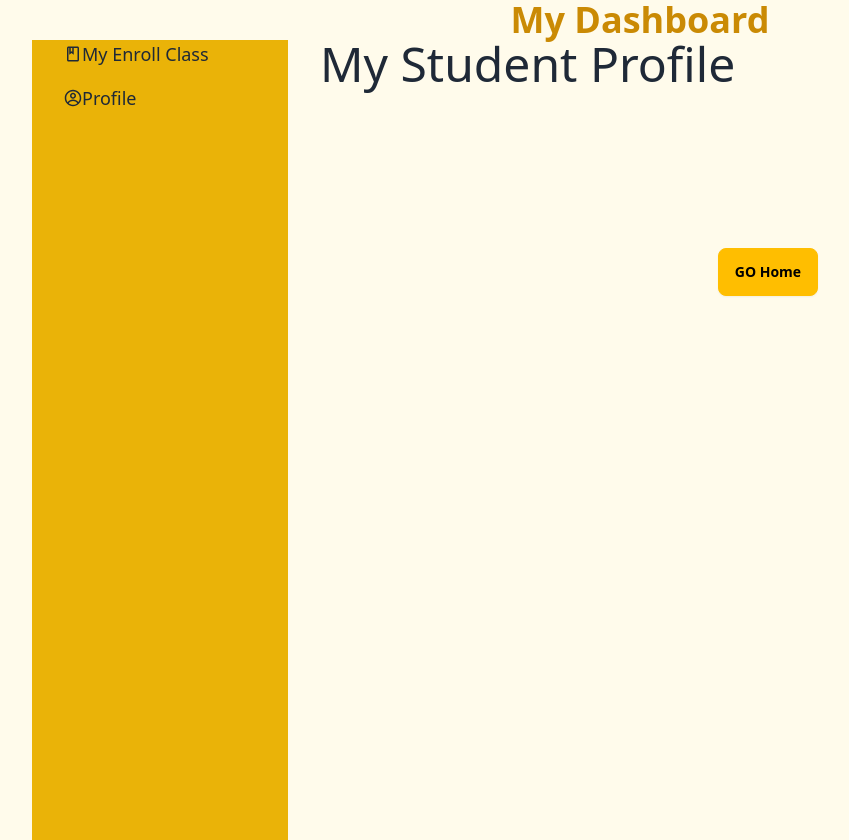
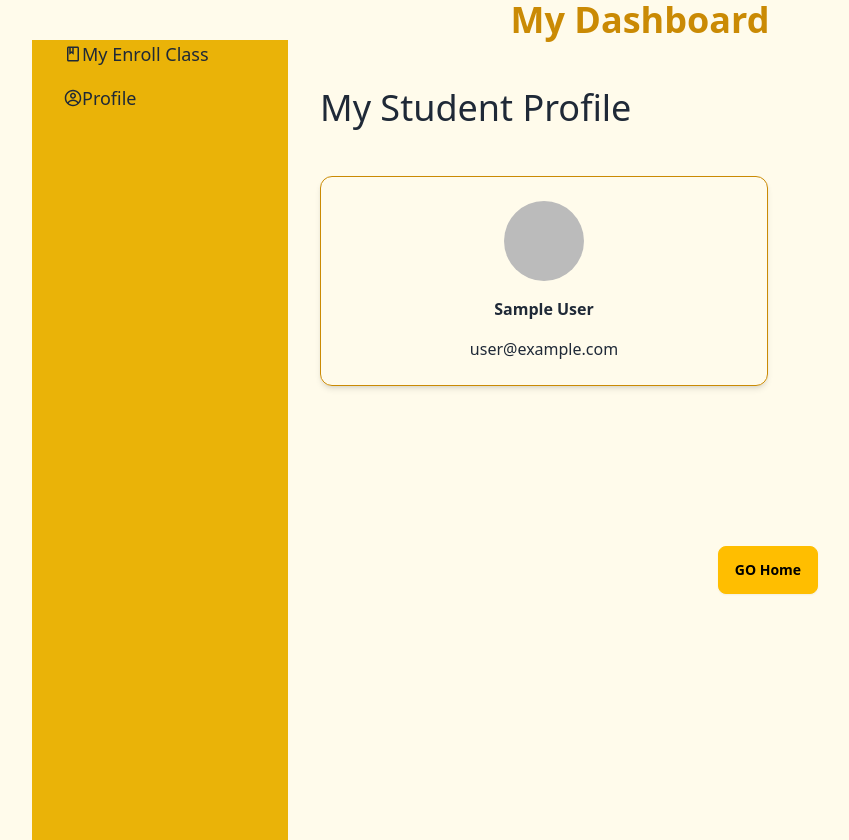
Before and after one commit to Mahmodul7314/Learn-Me-A12-Client-Side, a React (Vite) app: page /dashboard/studentprofile in a window 1280 px wide. Shown: the whole page, without its empty margins (0-849 px from the left). Built offline with nearby package versions, Linux system fonts and the light colour scheme; no server answers; sample sign-in values are in the browser's storage.

Commit message:
my enroll class and mu profile completed

```diff
--- a/src/Pages/Dashboard/MyEnrollClass/MyEnrollClass.jsx
+++ b/src/Pages/Dashboard/MyEnrollClass/MyEnrollClass.jsx
@@ -22,9 +22,9 @@ const MyEnrollClass = () => {
 
     return (
         <div>
-            <h3 className="text-5xl">My Enroll class</h3>
-            <div>{classes.length}</div>
-            <div className='grid lg:grid-cols-4 md:grid-cols-2 grid-cols-1 gap-4 lg:gap-y-0 md:gap-y-3 gap-y-4'>
+            <h3 className="text-5xl py-12">My Enroll class</h3>
+
+            <div className='grid lg:grid-cols-3 md:grid-cols-2 grid-cols-1 gap-6 lg:gap-y-6 md:gap-y-3 gap-y-4'>
         {
             classes.map(course=><EnrollSingleClass key={course._id} course={course}
             ></EnrollSingleClass>)
--- a/src/Pages/Dashboard/StudentProfile/StudentProfile.jsx
+++ b/src/Pages/Dashboard/StudentProfile/StudentProfile.jsx
@@ -1,12 +1,19 @@
 import { Link } from "react-router-dom";
+import useAuth from "../../../Hooks/useAuth";
 
 
 const StudentProfile = () => {
+    const {user} = useAuth();
     return (
         <div>
-            <h2 className="text-5xl">My Student Profile</h2>
+            <h2 className="text-4xl py-12">My Student Profile</h2>
 
+            <div className="border-yellow-600 border w-1/2  p-6 rounded-xl text-center shadow-md">
+                <div  className="flex justify-center"><img className="w-20 h-20 rounded-full"  src={user.photoURL} alt="student-photo" /></div>
+                <p className="text-md font-bold py-4">{user.displayName}</p>
+                <p>{user.email}</p>
 
+            </div>
 
 
 
```
